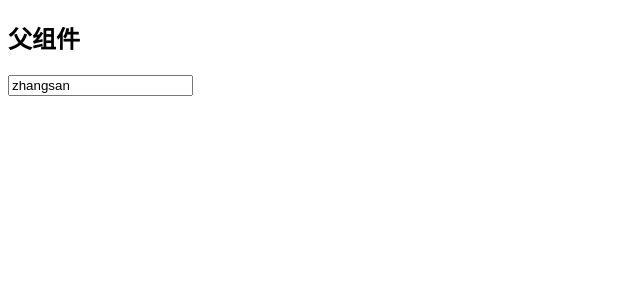
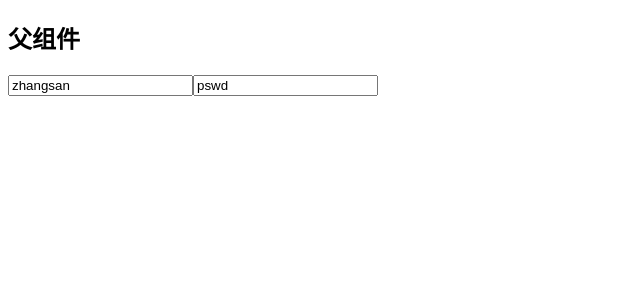
Before and after one commit to D1E4MF0I/HelloVue3, a Vue app: page / in a window 1280 px wide. Shown: the top 300 px of the page, without its empty margins (0-640 px from the left). Built offline with nearby package versions, Linux system fonts and the light colour scheme; the HTML template or start-up script is replaced by a standard one.

Commit message:
feat(56): 组件通信
方法4 v-model 细节补充
v-model:XXX
可以通过设置不同XXX，通过v-model同时传递多个参数

```diff
--- a/src/components/ATGInput.vue
+++ b/src/components/ATGInput.vue
@@ -1,7 +1,9 @@
 <template>
- <div>
-  <input type="text" :value="modelValue" @input="emit('update:modelValue', (<HTMLInputElement>$event.target).value)">
- </div>
+  <div>
+    <input type="text" :value="name" @input="emit('update:name', (<HTMLInputElement>$event.target).value)" />
+    <input type="text" :value="mima" @input="emit('update:mima', (<HTMLInputElement>$event.target).value)" />
+
+  </div>
 </template>
 
 <script setup lang='ts'>
@@ -11,10 +13,8 @@ defineOptions({
   name: 'ATGInput',
 })
 
-defineProps(['modelValue'])
-const emit = defineEmits(['update:modelValue'])
+defineProps(['name', 'mima'])
+const emit = defineEmits(['update:name', 'update:mima'])
 
 </script>
-<style scoped>
-
-</style>
+<style scoped></style>
--- a/src/components/Father.vue
+++ b/src/components/Father.vue
@@ -1,14 +1,8 @@
 <template>
- <div>
-  <h2>父组件</h2>
-  <!-- <input type="text" v-model="username"> -->
-  <!-- 等价 -->
-  <!-- <input type="text" :value="username" @input="username = (<HTMLInputElement>$event.target).value"> -->
-
-    <ATGInput v-model="username"/>
-    <!-- 等价实现 -->
-    <!-- <ATGInput :modelValue="username" @update:modelValue="username = $event" /> -->
- </div>
+  <div>
+    <h2>父组件</h2>
+    <ATGInput v-model:name="username" v-model:mima="password" />
+  </div>
 </template>
 
 <script setup lang='ts'>
@@ -19,8 +13,7 @@ defineOptions({
 })
 
 let username = ref('zhangsan')
+let password = ref('pswd')
 
 </script>
-<style scoped>
-
-</style>
+<style scoped></style>
```
